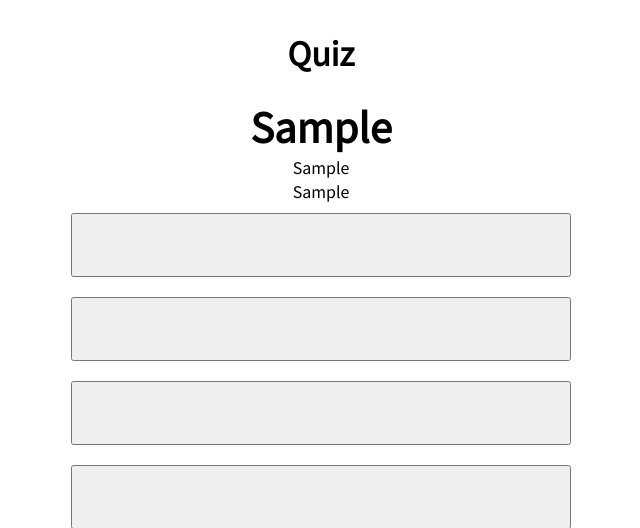
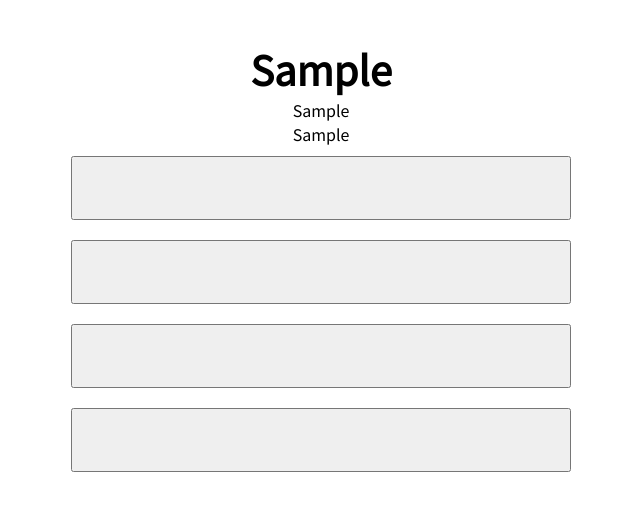
Before and after one commit to violetspecs/kanji-study, a Django app: page /quiz/answer in a window 1280 px wide. Shown: the top 528 px of the page, without its empty margins (319-959 px from the left). Run offline with Django 3.2, Linux system fonts and the light colour scheme; a user stored in the database is signed in; tables that the repository leaves empty hold one stand-in row (values such as "Sample post").

Commit message:
Removed title in quiz page

```diff
--- a/quiz/static/quiz/style.css
+++ b/quiz/static/quiz/style.css
@@ -130,6 +130,7 @@ button {
 
     .kanji-display {
         font-size: 2.5em;
+        margin-top: 2rem;
     }
 
     .kanji-char {
--- a/quiz/templates/quiz/answer.html
+++ b/quiz/templates/quiz/answer.html
@@ -10,7 +10,6 @@
     </head>
     <body>
         <div class="container">
-            <h1>Quiz</h1>
             <h2 id="kanji" class="kanji-display"></h2>
             <div id="hint-one" class="hint"></div>
             <div id="hint-two" class="hint"></div>
```
